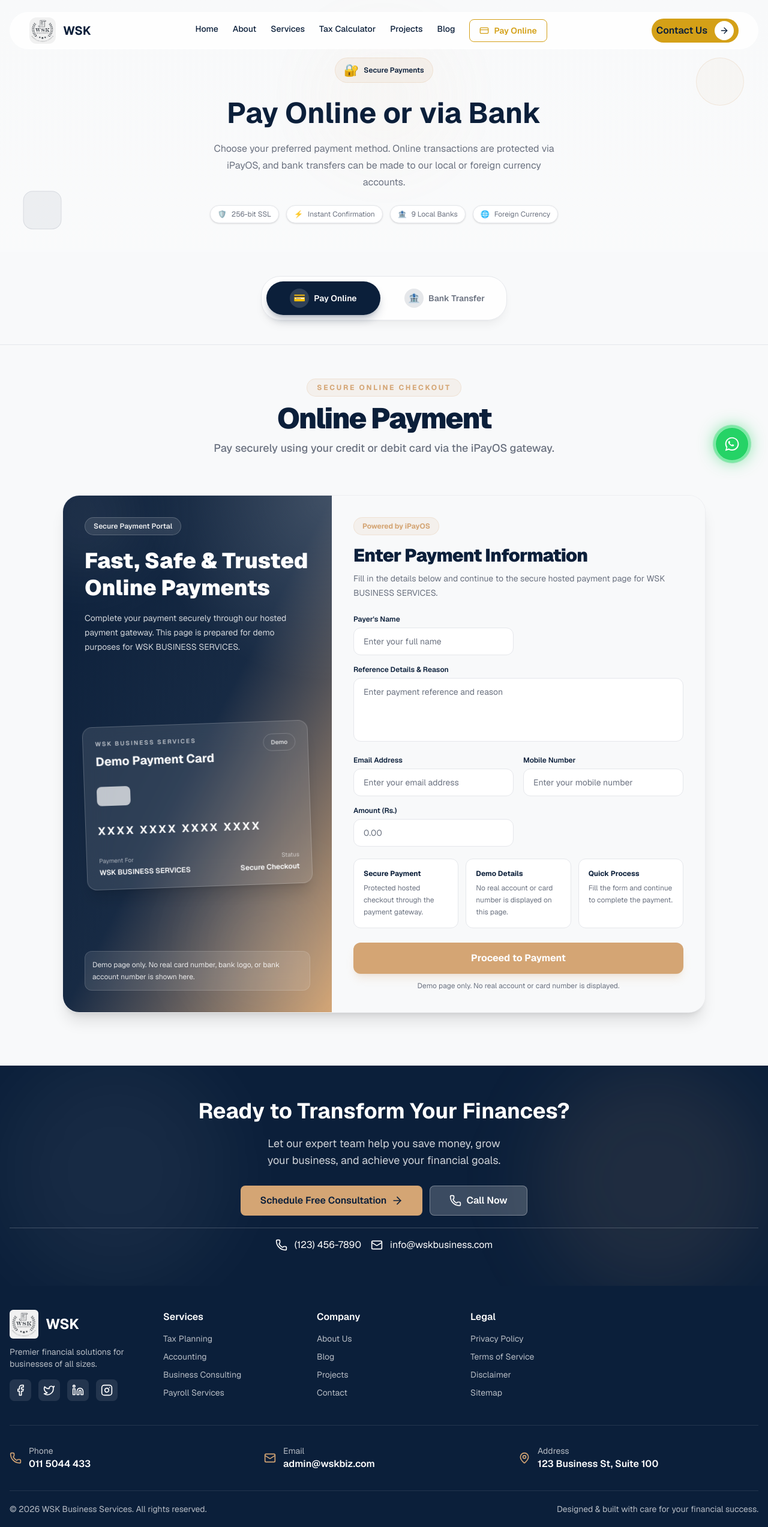
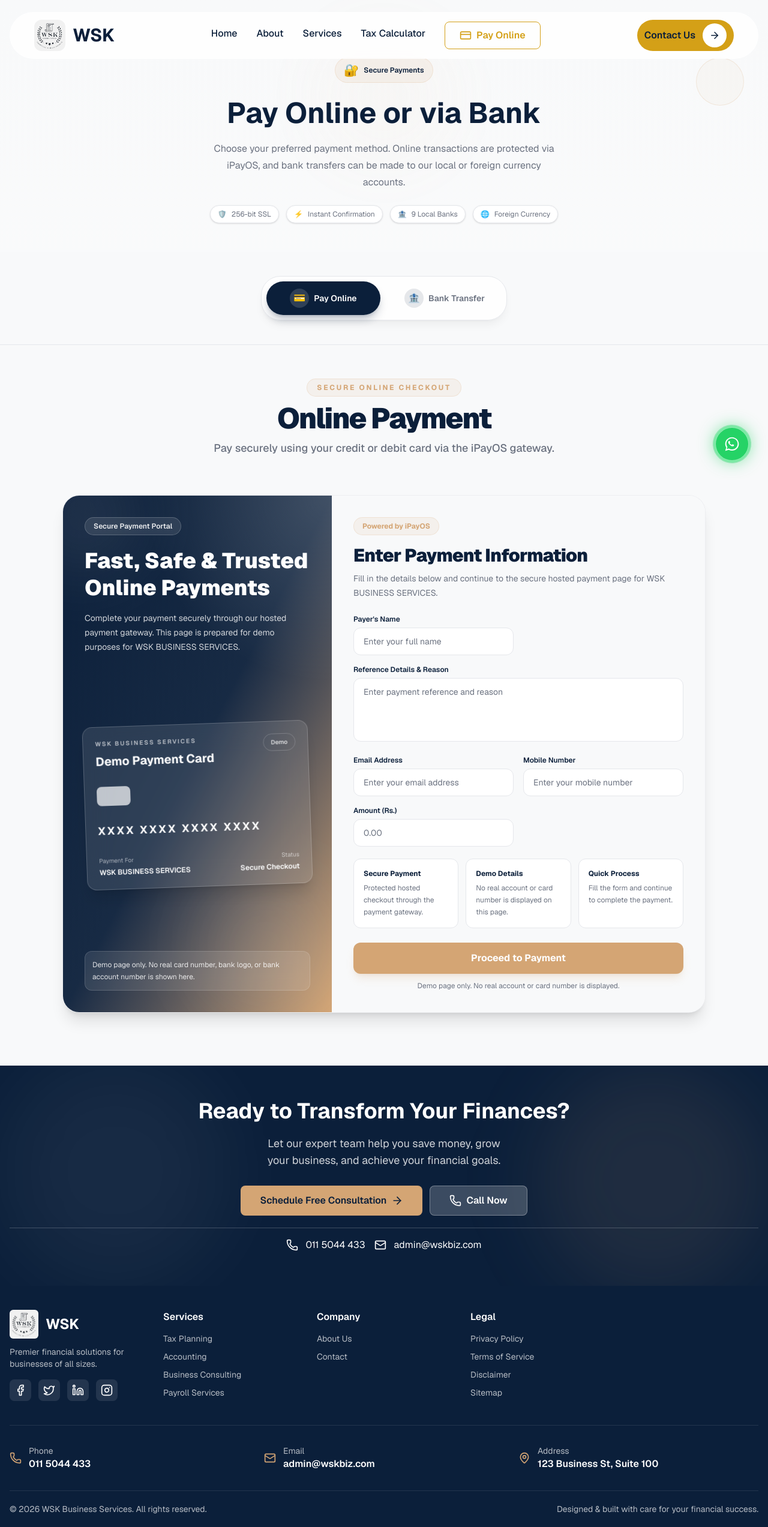
Before and after one commit to jaindu-sasan/W-S-K-Business-Services, a Next.js app: page /Payment_portal in a window 1280 px wide. Shown: the whole page at 60% size. Built offline with nearby package versions, Linux system fonts and the light colour scheme.

Commit message:
Header Footer
Remove the Blog and service page / change email  and Phone number

```diff
--- a/components/Payment_Portal/Hero.tsx
+++ b/components/Payment_Portal/Hero.tsx
@@ -32,16 +32,6 @@ export function PaymentHero({ action }: PaymentHeroProps) {
           ease: 'easeInOut',
         }}
         className="absolute right-10 top-24 hidden h-20 w-20 rounded-full border border-accent/20 bg-accent/5 md:block"
-      />
-
-      <motion.div
-        animate={{ y: [0, 12, 0], x: [0, -8, 0] }}
-        transition={{
-          duration: 7,
-          repeat: Infinity,
-          ease: 'easeInOut',
-        }}
-        className="absolute bottom-10 left-10 hidden h-16 w-16 rounded-2xl border border-primary/10 bg-primary/5 md:block"
       />
 
       <div className="relative mx-auto max-w-4xl px-4 sm:px-6 lg:px-8">
--- a/components/footer.tsx
+++ b/components/footer.tsx
@@ -20,8 +20,10 @@ export function Footer() {
     ],
     Company: [
       { label: 'About Us', href: '/about' },
+      /*
       { label: 'Blog', href: '/blog' },
       { label: 'Projects', href: '/projects' },
+       */
       { label: 'Contact', href: '/contact' },
     ],
     Legal: [
--- a/components/home/cta.tsx
+++ b/components/home/cta.tsx
@@ -36,7 +36,7 @@ export function CTA() {
               <ArrowRight className="w-5 h-5 group-hover:translate-x-1 transition-transform" />
             </Link>
             <a
-              href="tel:+1234567890"
+              href="tel:+94115044433"
               className="bg-primary-foreground/20 text-primary-foreground px-8 py-3 rounded-lg font-semibold hover:bg-primary-foreground/30 transition-all inline-flex items-center justify-center gap-2 border border-primary-foreground/30"
             >
               <Phone className="w-5 h-5" />
@@ -54,14 +54,14 @@ export function CTA() {
           >
             <div className="flex items-center gap-3">
               <Phone className="w-5 h-5" />
-              <a href="tel:+1234567890" className="hover:underline">
-                (123) 456-7890
+              <a href="tel:+94115044433" className="hover:underline">
+                011 5044 433
               </a>
             </div>
             <div className="flex items-center gap-3">
               <Mail className="w-5 h-5" />
-              <a href="mailto:info@wskbusiness.com" className="hover:underline">
-                info@wskbusiness.com
+              <a href="mailto:admin@wskbiz.com" className="hover:underline">
+                admin@wskbiz.com
               </a>
             </div>
           </motion.div>
--- a/components/navigation.tsx
+++ b/components/navigation.tsx
@@ -27,8 +27,9 @@ export function Navigation() {
     { name: 'About', href: '/about' },
     { name: 'Services', href: '/services' },
     { name: 'Tax Calculator', href: '/tax-calculator' },
+    /*
     { name: 'Projects', href: '/projects' },
-    { name: 'Blog', href: '/blog' },
+    { name: 'Blog', href: '/blog' },*/
   ];
 
   const isActiveLink = (href: string) =>
@@ -37,7 +38,7 @@ export function Navigation() {
   return (
     <header className="fixed top-0 left-0 z-50 w-full px-4 pt-5">
       <nav
-        className={`mx-auto flex max-w-7xl items-center justify-between rounded-full border px-6 py-2 transition-all duration-300 lg:px-8 ${
+        className={`mx-auto flex max-w-[1800px] items-center justify-between rounded-full border px-8 py-3 transition-all duration-300 lg:px-10 ${
           isScrolled
             ? 'border-white/20 bg-white/90 shadow-xl backdrop-blur-xl'
             : 'border-white/40 bg-white/80 backdrop-blur-md'
@@ -48,22 +49,22 @@ export function Navigation() {
           <Image
             src="/wsklogo.png"
             alt="WSK logo"
-            width={44}
-            height={44}
-            className="h-11 w-11 rounded-xl object-contain"
+            width={52}
+            height={52}
+            className="h-[52px] w-[52px] rounded-xl object-contain"
             priority
           />
-          <h2 className="text-xl font-bold text-[#0B1F3A]">WSK</h2>
+          <h2 className="text-3xl font-bold text-[#0B1F3A]">WSK</h2>
         </Link>
 
         {/* DESKTOP MENU */}
-        <div className="hidden lg:flex items-center gap-6">
+        <div className="hidden lg:flex items-center gap-8">
           {navLinks.map((link) => (
             <Link
               key={link.name}
               href={link.href}
               className={cn(
-                'text-sm font-medium transition pb-1 border-b-2',
+                'text-base font-medium transition pb-1 border-b-2',
                 isActiveLink(link.href)
                   ? 'text-[#D4A017] border-[#D4A017]'
                   : 'text-[#0B1F3A] border-transparent hover:text-[#D4A017]'
@@ -76,9 +77,9 @@ export function Navigation() {
           {/* PAYMENT BUTTON (kept feature) */}
           <Link
             href="/Payment_portal"
-            className="flex items-center gap-2 border border-[#D4A017] text-[#D4A017] px-4 py-2 rounded-lg font-semibold text-sm hover:bg-[#D4A017]/10 transition"
+            className="flex items-center gap-2 border border-[#D4A017] text-[#D4A017] px-6 py-2.5 rounded-lg font-semibold text-base hover:bg-[#D4A017]/10 transition"
           >
-            <CreditCard className="w-4 h-4" />
+            <CreditCard className="w-5 h-5" />
             Pay Online
           </Link>
         </div>
@@ -87,11 +88,11 @@ export function Navigation() {
         <div className="hidden lg:block">
           <Link
             href="/contact"
-            className="group inline-flex items-center gap-3 rounded-full bg-[#D4A017] px-2 py-1 font-semibold text-[#0B1F3A] transition-all duration-300 hover:scale-105 hover:bg-[#c89512]"
+            className="group inline-flex items-center gap-3 rounded-full bg-[#D4A017] px-3 py-1.5 text-base font-semibold text-[#0B1F3A] transition-all duration-300 hover:scale-105 hover:bg-[#c89512]"
           >
             Contact Us
-            <span className="flex h-8 w-8 items-center justify-center rounded-full bg-white transition-transform duration-300 group-hover:translate-x-1">
-              <ArrowRight size={16} />
+            <span className="flex h-10 w-10 items-center justify-center rounded-full bg-white transition-transform duration-300 group-hover:translate-x-1">
+              <ArrowRight size={18} />
             </span>
           </Link>
         </div>
@@ -113,7 +114,7 @@ export function Navigation() {
             animate={{ opacity: 1, y: 0 }}
             exit={{ opacity: 0, y: -15 }}
             transition={{ duration: 0.25 }}
-            className="mx-auto mt-4 max-w-7xl overflow-hidden rounded-3xl border border-white/20 bg-white/95 shadow-2xl backdrop-blur-xl lg:hidden"
+            className="mx-auto mt-4 max-w-[1800px] overflow-hidden rounded-3xl border border-white/20 bg-white/95 shadow-2xl backdrop-blur-xl lg:hidden"
           >
             <div className="flex flex-col p-6">
               {navLinks.map((link) => (
```
